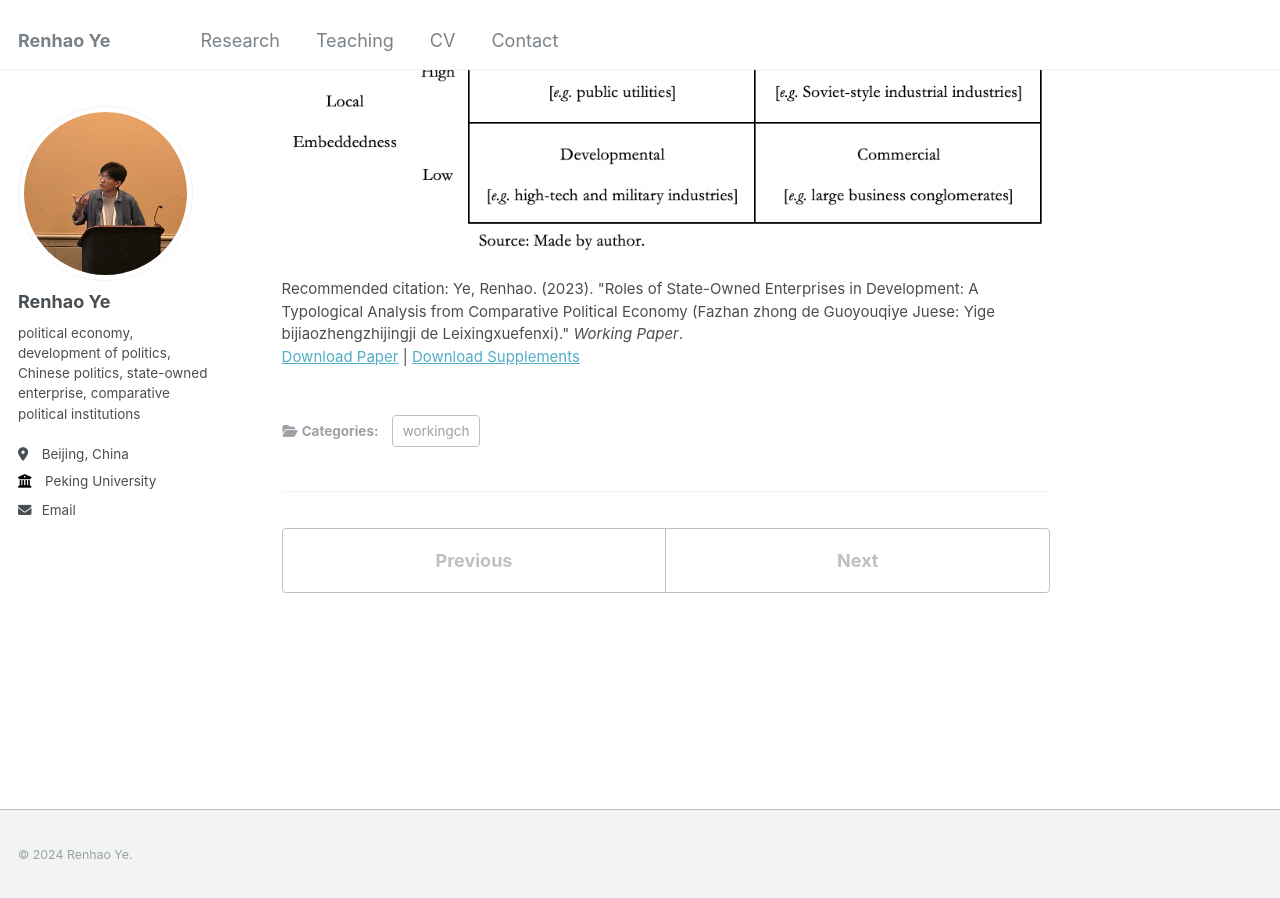
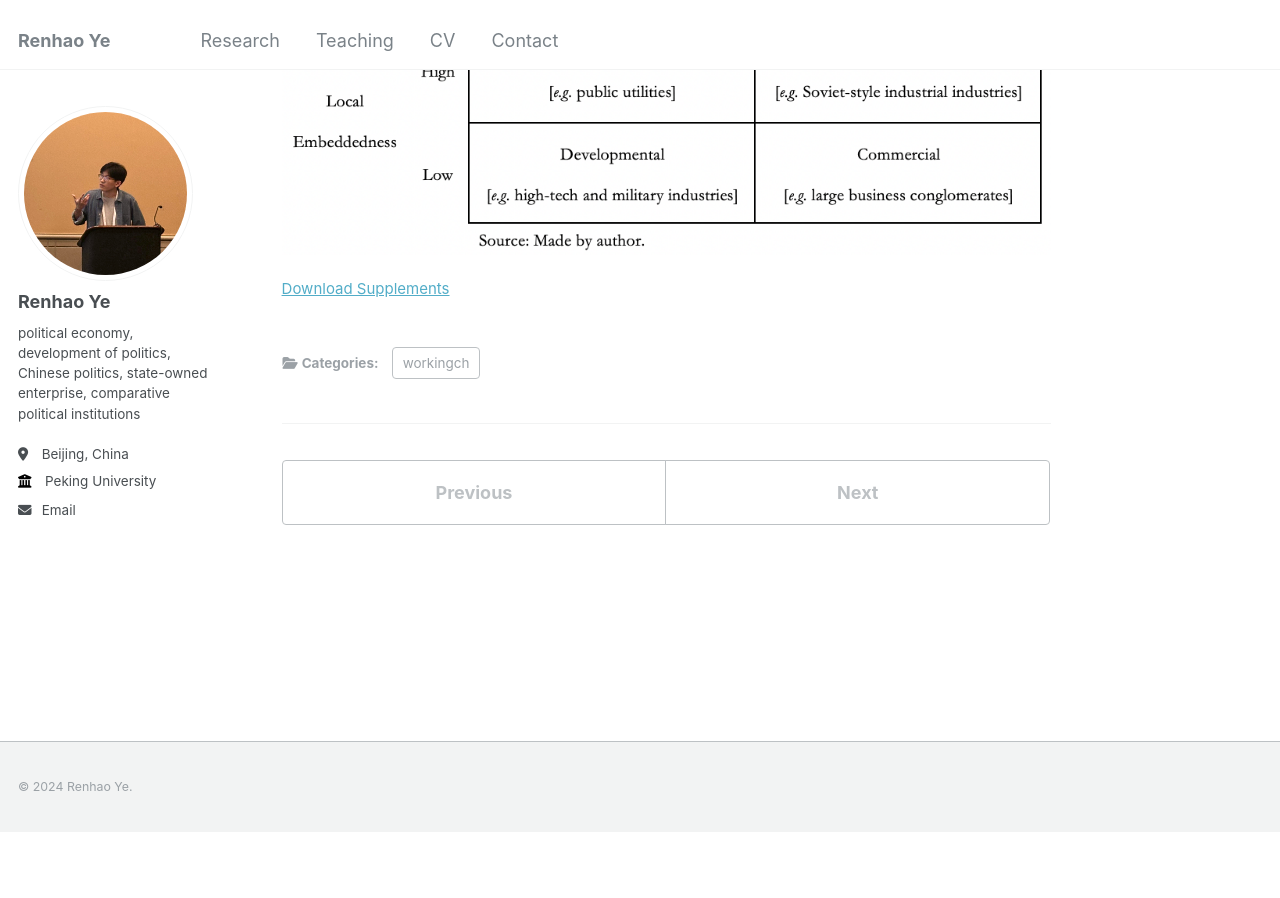
Before and after one commit to thenhow-ye/thenhow-ye.github.io, a Jekyll site: the page built from _publications/2023-12-01-SOE-typology.md, in a window 1280 px wide and 900 px high, scrolled down 746 px. Built offline with Jekyll 4.4.1, drawn with Linux system fonts in a browser that asks for light colours; after the commit the page ends 1579 px from its top, so only the background shows below that.

Commit message:
Update 2023-12-01-SOE-typology.md

```diff
--- a/_publications/2023-12-01-SOE-typology.md
+++ b/_publications/2023-12-01-SOE-typology.md
@@ -7,8 +7,6 @@ excerpt: 'By categorizing roles of SOEs based on dimensions of “operational go
 date: 2023-12-01
 venue: 'Working Paper'
 slidesurl: 'http://thenhow-ye.github.io/files/slides2.pdf'
-paperurl: 'http://thenhow-ye.github.io/files/YE-how-leadership-style-develops.pdf'
-citation: 'Ye, Renhao. (2023). &quot;Roles of State-Owned Enterprises in Development: A Typological Analysis from Comparative Political Economy (Fazhan zhong de Guoyouqiye Juese: Yige bijiaozhengzhijingji de Leixingxuefenxi).&quot; <i>Working Paper</i>.'
 ---
 
 **Abstract:** This paper develops a typology of state-owned enterprises (SOEs) by integrating crucial political economy theories related to bureaucracy and corporation giants, including institutionalism, welfare state, developmental state, and shortage economy. By categorizing roles of SOEs based on dimensions of “operational goals” (economic growth or resource distribution) and “level of local embeddedness” (high or low), this paper identifies four ideal types: paternal (e.g., Soviet-style industrial enterprises), quasi-governmental (e.g., public utilities), commercial (e.g., large business conglomerates), and developmental (e.g., high-tech and military industries). Comparing SOEs from China with those from U.S., U.K., Japan, South Korea, and former Soviet Union, this paper classifies 98 Central SOE in China into these four categories, providing a comprehensive understanding of their roles in the political economy.
```
